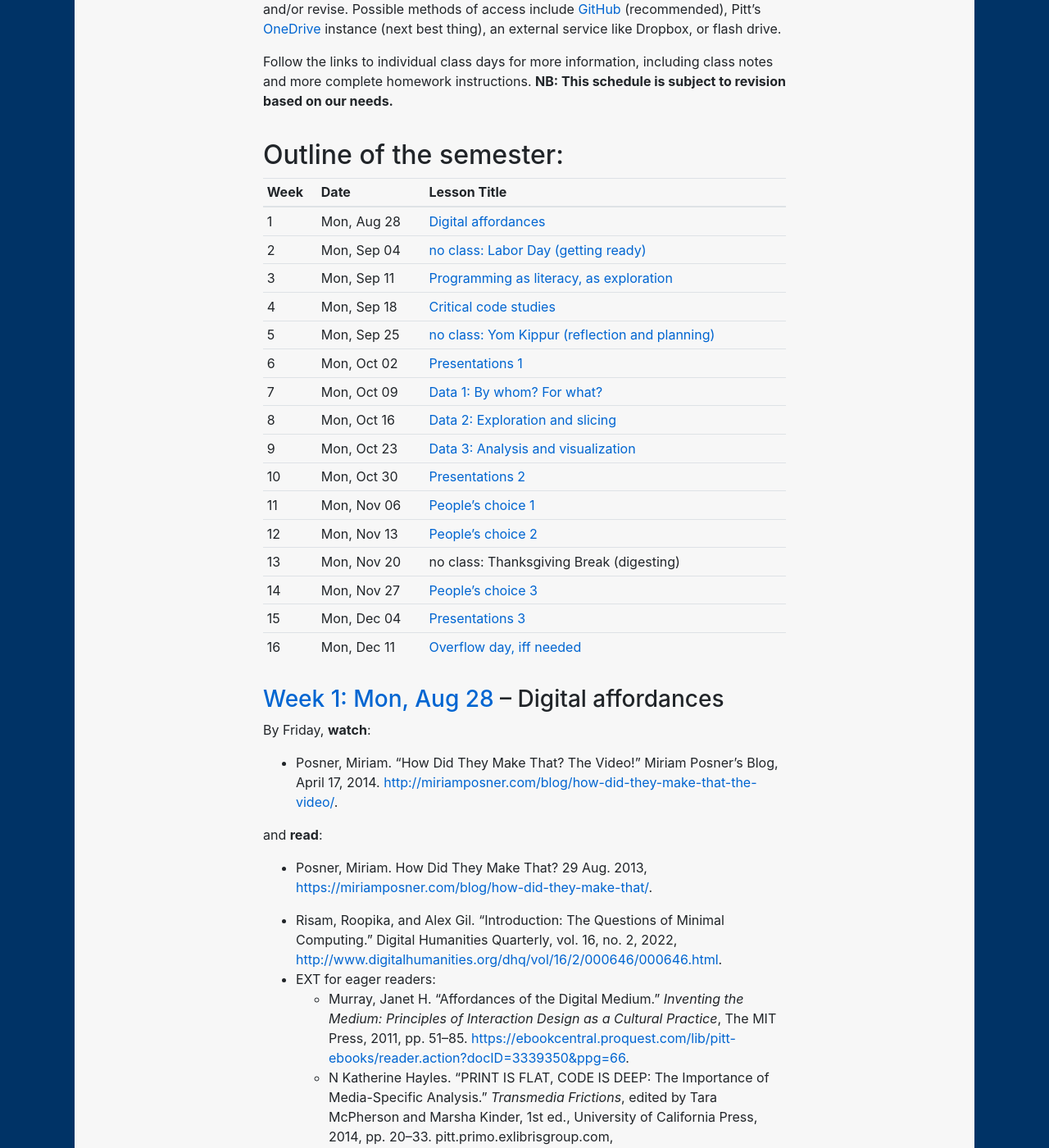
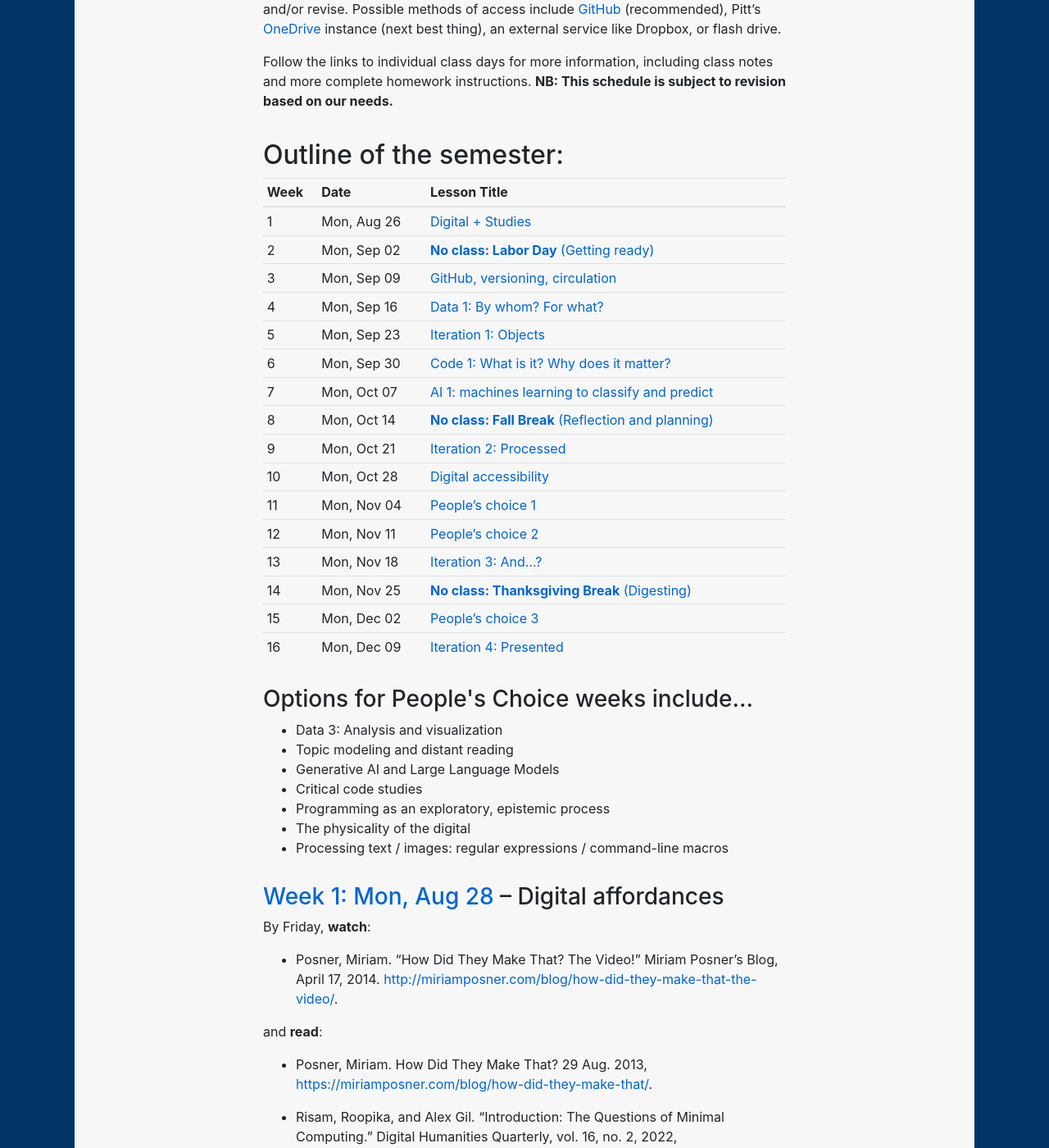
Before and after one commit to benmiller314/dsam2024fall, a Jekyll site: the page built from schedule.md, in a window 1280 px wide and 1400 px high, scrolled down 560 px. Shown: the whole window at 82% size. Built offline with Jekyll 4.4.1, drawn with Linux system fonts in a browser that asks for light colours; our own code applies the rules of GitHub Pages for plain Markdown files.

Commit message:
update calendar/links at the top
still need to propagate date changes below; waiting until I have the readings sorted out in my spreadsheet.

```diff
--- a/schedule.md
+++ b/schedule.md
@@ -26,23 +26,34 @@ Follow the links to individual class days for more information, including class
 
 Week | Date | Lesson Title
 --- | --- | ---
-1 | Mon, Aug 28 | [Digital affordances](#week-01)
-2 | Mon, Sep 04 | [no class: Labor Day (getting ready)](#week-02)
-3 | Mon, Sep 11 | [Programming as literacy, as exploration](#week-03)
-4 | Mon, Sep 18 | [Critical code studies](#week-04)
-5 | Mon, Sep 25 | [no class: Yom Kippur (reflection and planning)](#week-05)
-6 | Mon, Oct 02 | [Presentations 1](#week-06)
-7 | Mon, Oct 09 | [Data 1: By whom? For what?](#week-07)
-8 | Mon, Oct 16 | [Data 2: Exploration and slicing](#week-08)
-9 | Mon, Oct 23 | [Data 3: Analysis and visualization](#week-09)
-10 | Mon, Oct 30 | [Presentations 2](#week-10)
-11 | Mon, Nov 06 | [People's choice 1](#week-11)
-12 | Mon, Nov 13 | [People's choice 2](#week-12)
-13 | Mon, Nov 20 | no class: Thanksgiving Break (digesting)
-14 | Mon, Nov 27 | [People's choice 3](#week-14)
-15 | Mon, Dec 04 | [Presentations 3](#week-15)
-16 | Mon, Dec 11 | [Overflow day, iff needed](#week-16)
+1 | Mon, Aug 26 | [Digital + Studies](#week-01)
+2 | Mon, Sep 02 | [**No class: Labor Day** (Getting ready)](#week-02)
+3 | Mon, Sep 09 | [GitHub, versioning, circulation](#week-03) <!-- goal: by end of class, be able to (a) make your own public repo; (b) work with a PittFuego template to make a simple public-facing website (and, thus, understand comments); (c) speak to the interface affordances of a website-building tool like WordPress or Wix -->
+4 | Mon, Sep 16 | [Data 1: By whom? For what?](#week-04)
+5 | Mon, Sep 23 | [Iteration 1: Objects](#week-05) <!-- What objects could you explore? What questions do you have? + PowerPoint Fu and other presentational modes -->
+6 | Mon, Sep 30 | [Code 1: What is it? Why does it matter?](#week-06) <!-- Rosh Hashanah starts Wednesday night; keep homework minimal. installation, mostly. -->
+7 | Mon, Oct 07 | [AI 1: machines learning to classify and predict](#week-07) <!-- Yom Kippur starts Friday night -->
+8 | Mon, Oct 14 | [**No class: Fall Break** (Reflection and planning)](#week-08) <!-- Sukkot begins Wed night. -->
+9 | Mon, Oct 21 | [Iteration 2: Processed](#week-09) <!-- Descriptive metadata. Exhibits. Hoshanna Rabba begins Wed night 10/23. Monitored withdrawal by Friday 10/25 -->
+10 | Mon, Oct 28 | [Digital accessibility](#week-10) <!-- Structured content and navigability. Font sizes and color. Alternative presentations. Spring enrollment begins. -->
+11 | Mon, Nov 04 | [People's choice 1](#week-11) <!-- "family weekend" Friday 11/8 – Sun 11/10-->
+12 | Mon, Nov 11 | [People's choice 2](#week-12)
+13 | Mon, Nov 18 | [Iteration 3: And...?](#week-13) <!-- making an argument -->
+14 | Mon, Nov 25 | [**No class: Thanksgiving Break** (Digesting)](#week-14)
+15 | Mon, Dec 02 | [People's choice 3](#week-15)
+16 | Mon, Dec 09 | [Iteration 4: Presented](#week-16) <!-- facing the public -->
 {: .table .table-sm}
+
+<!-- Fall grades due 11:59pm on Thurs 12/19 -->
+
+<h3 id="choices">Options for People's Choice weeks include...</h3>
+* Data 3: Analysis and visualization
+* Topic modeling and distant reading
+* Generative AI and Large Language Models
+* Critical code studies
+* Programming as an exploratory, epistemic process
+* The physicality of the digital <!-- find and add a reading on environmental impact of GenAI -->
+* Processing text / images: regular expressions / command-line macros
 
 
 
```
